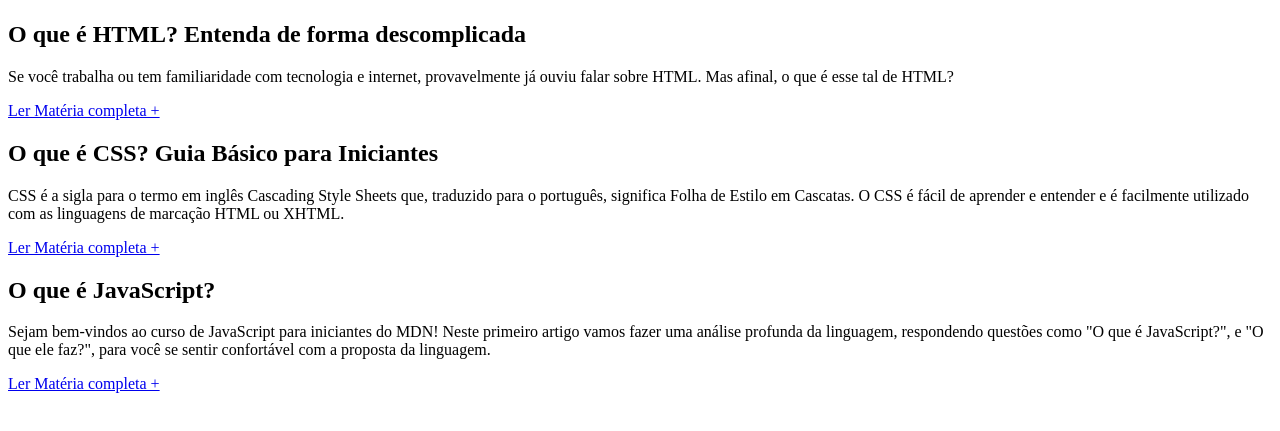
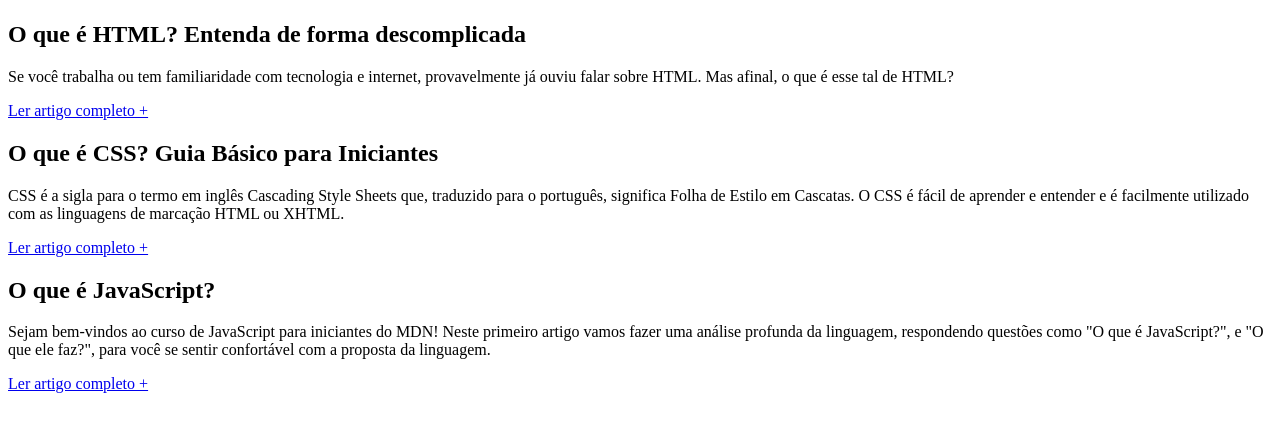
Before and after one commit to mauriciomlourenco/Awari-exercicio-artigos, a plain HTML site: page index.html in a window 1280 px wide. Shown: the part 59-490 px from the top of the page. Drawn offline with Linux system fonts and the light colour scheme.

Commit message:
Changes in Home Page

```diff
--- a/index.html
+++ b/index.html
@@ -9,19 +9,19 @@
     <div>
         <h2>O que é HTML? Entenda de forma descomplicada</h2>
         <p>Se você trabalha ou tem familiaridade com tecnologia e internet, provavelmente já ouviu falar sobre HTML. Mas afinal, o que é esse tal de HTML?</p>
-        <a href="artigo1.html">Ler Matéria completa +</a>
+        <a href="artigo1.html">Ler artigo completo +</a>
     </div>
 
     <div>
         <h2>O que é CSS? Guia Básico para Iniciantes</h2>
         <p>CSS é a sigla para o termo em inglês Cascading Style Sheets que, traduzido para o português, significa Folha de Estilo em Cascatas. O CSS é fácil de aprender e entender e é facilmente utilizado com as linguagens de marcação HTML ou XHTML. </p>
-        <a href="artigo2.html">Ler Matéria completa +</a>
+        <a href="artigo2.html">Ler artigo completo +</a>
     </div>
 
     <div>
         <h2>O que é JavaScript?</h2>
         <p>Sejam bem-vindos ao curso de JavaScript para iniciantes do MDN! Neste primeiro artigo vamos fazer uma análise profunda da linguagem, respondendo questões como "O que é JavaScript?", e "O que ele faz?", para você se sentir confortável com a proposta da linguagem.</p>
-        <a href="artigo3.html">Ler Matéria completa +</a>
+        <a href="artigo3.html">Ler artigo completo +</a>
     </div>
 
 </body>
```
